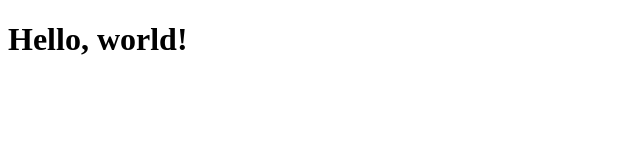
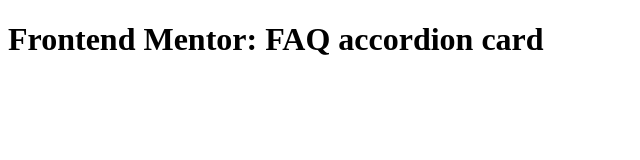
Before and after one commit to claucia/faq-accordion-card, a website built with Parcel: page src/index.html in a window 1280 px wide. Shown: the whole page, without its empty margins (0-640 px from the left). Built offline with nearby package versions, Linux system fonts and the light colour scheme.

Commit message:
Update boilerplate text

```diff
--- a/src/index.html
+++ b/src/index.html
@@ -10,10 +10,10 @@
     <link rel="manifest" href="./../site.webmanifest" />
 
     <link rel="stylesheet" href="./scss/main.scss" />
-    <title>Hello, world!</title>
+    <title>Frontend Mentor: FAQ accordion card</title>
   </head>
   <body>
-    <h1>Hello, world!</h1>
+    <h1>Frontend Mentor: FAQ accordion card</h1>
     <script type="module" src="./js/app.js"></script>
   </body>
 </html>
```
